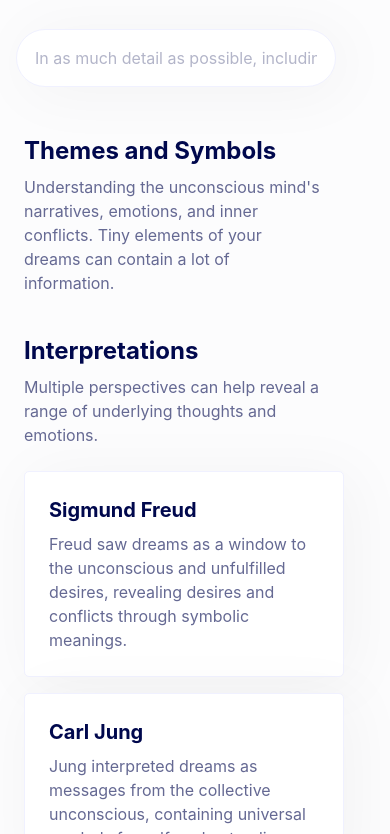
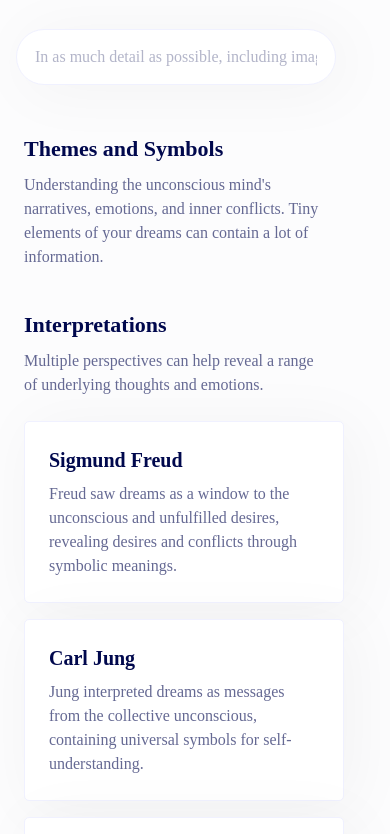
Before and after one commit to meghanmartin995/dreams, a website: page views/index.html in a window 390 px wide. Shown: the part 178-1012 px from the top of the page. Drawn offline with Linux system fonts and the light colour scheme; files whose address does not match are found by name.

Commit message:
responsiveness

```diff
--- a/index.mjs
+++ b/index.mjs
@@ -6,6 +6,9 @@
 import { dirname } from 'path';
 
 dotenv.config();
+
+
+express.static.mime.define({'font/otf': ['otf']});
 
 const app = express();
 const port = process.env.PORT || 3000;
--- a/public/styles/styles.css
+++ b/public/styles/styles.css
@@ -1,3 +1,13 @@
+@font-face {
+  font-family: 'IvarRegular';
+      src: url('/fonts/IvarText-Regular.otf') format('otf'),
+}
+
+@font-face {
+  font-family: 'IvarHeadline';
+  src: url('/fonts/IvarHeadline-Medium.otf') format('otf'),
+}
+
 html, body, div, span, applet, object, iframe,
 h1, h2, h3, h4, h5, h6, p, blockquote, pre,
 a, abbr, acronym, address, big, cite, code,
@@ -61,8 +71,8 @@
 }
 
 body {
-    font-family: Inter, sans-serif;
-    color: #00084D;
+  font-family: 'IvarRegular', serif;
+  color: #00084D;
     background-color: #FCFCFD;
     max-width: 1648px;
     padding-bottom: 40px;
@@ -85,11 +95,13 @@
     padding-bottom: 64px;
     width: 800px;
     margin: 0 auto;
+    font-family: IvarHeadline;
   }
 
   h2 {
-      padding: 0;
+    padding: 0;
     margin: 0;
+    font-family: IvarHeadline;
   }
 
   p {
@@ -397,10 +409,10 @@
   }
 
   .interpretations h2 {
-    font-size: 24px;
+    font-size: 22px;
   }
 
   .themes h2 {
-    font-size: 24px;
+    font-size: 22px;
   }
 }
```
Also changed, not shown: public/fonts/IvarHeadline-Medium.otf (added), public/fonts/IvarText-Regular.otf (added).
